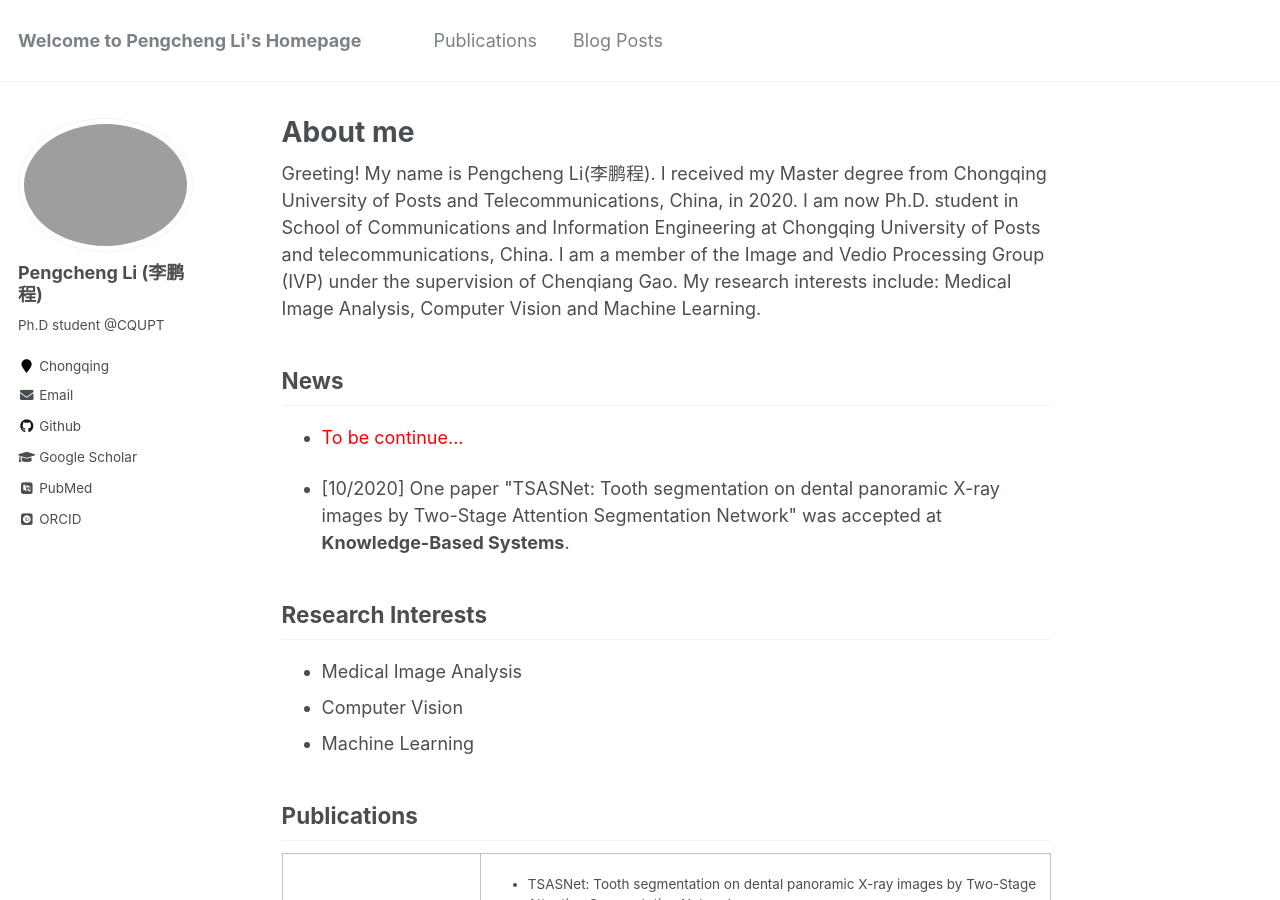
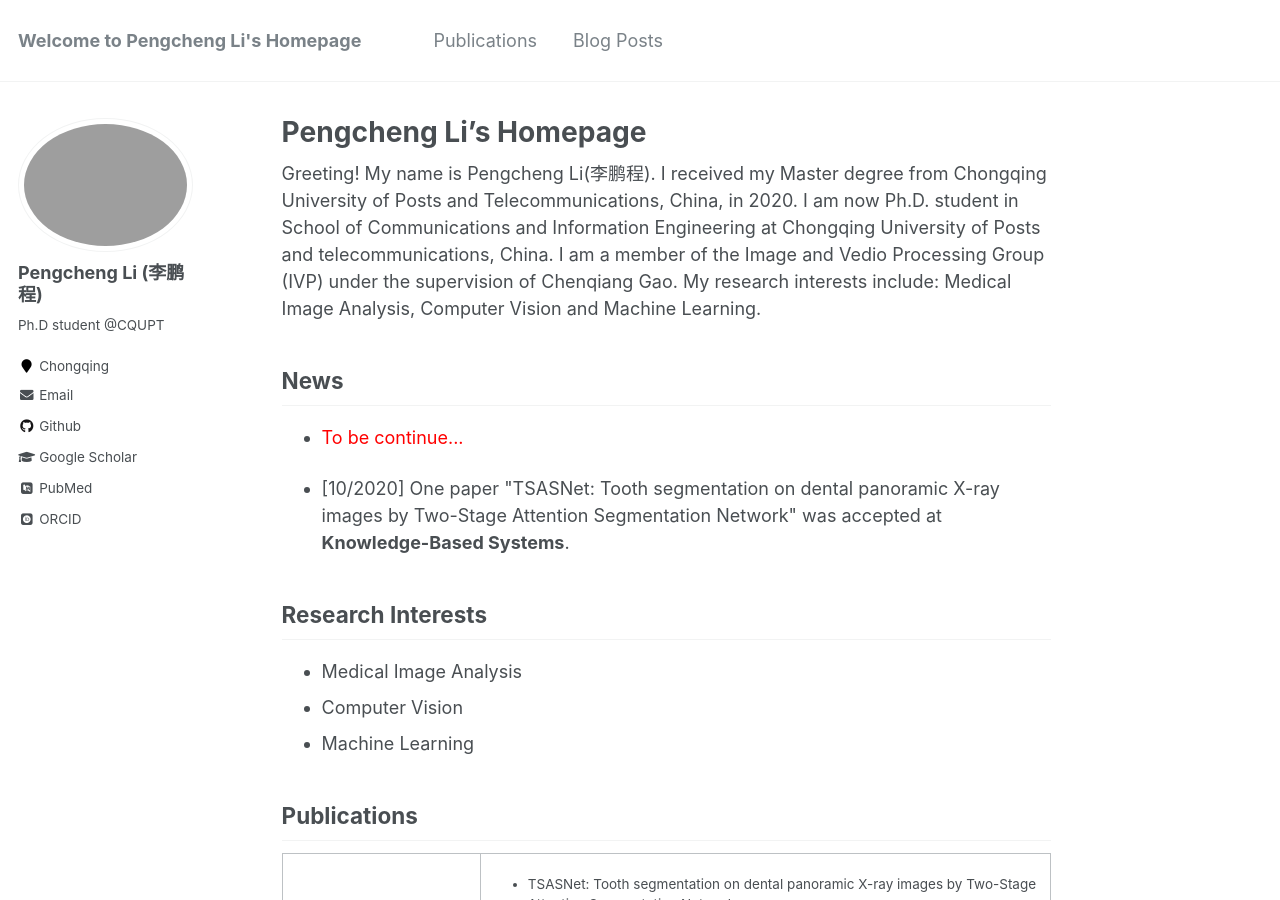
Before and after one commit to li-pengcheng/li-pengcheng.github.io, a Jekyll site: the page built from _pages/about.md, in a window 1280 px wide and 900 px high. Built offline with Jekyll 4.4.1, drawn with Linux system fonts in a browser that asks for light colours; some web fonts are replaced.

Commit message:
Update about.md

```diff
--- a/_pages/about.md
+++ b/_pages/about.md
@@ -1,7 +1,7 @@
 ---
 
 permalink: /
-title: "About me"
+title: "Pengcheng Li's Homepage"
 excerpt: "About me"
 author_profile: true
 redirect_from:
```
